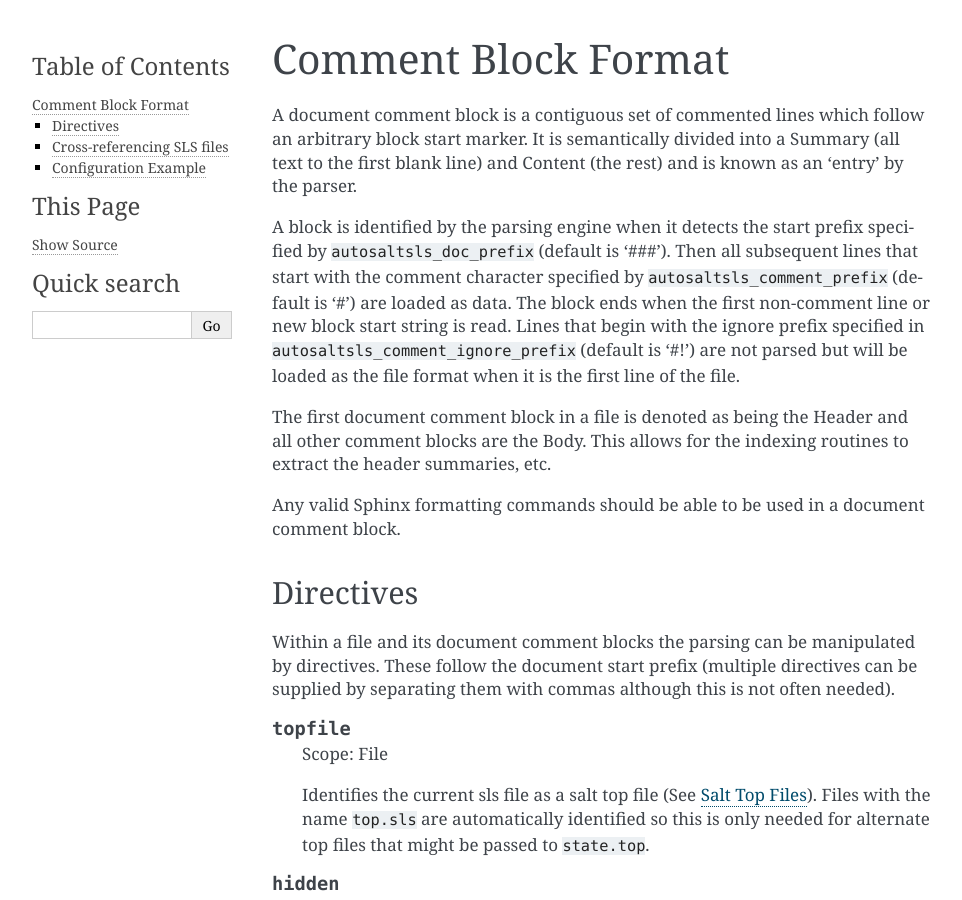
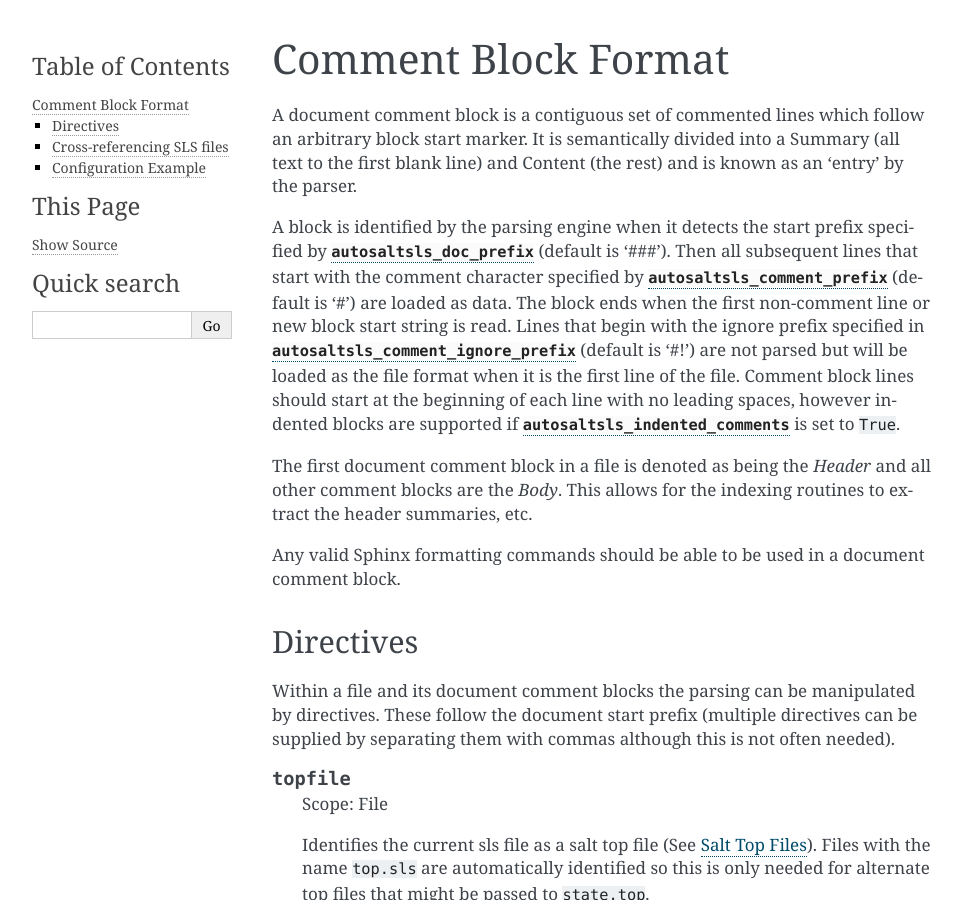
Before and after one commit to Tanoti/sphinxcontrib-autosaltsls, a Sphinx documentation site: the page built from docs/document.rst, in a window 1280 px wide and 900 px high. Shown: the whole window, without its empty margins (148-1110 px from the left). Built offline with Sphinx 7.4.7, drawn with Linux system fonts in a browser that asks for light colours; the version number is read from the project's files by our own code.

Commit message:
Updated documentation for new options.

```diff
--- a/docs/document.rst
+++ b/docs/document.rst
@@ -5,14 +5,15 @@ A document comment block is a contiguous set of commented lines which follow an
 semantically divided into a Summary (all text to the first blank line) and Content (the rest) and is known as an 'entry'
 by the parser.
 
-A block is identified by the parsing engine when it detects the start prefix specified by ``autosaltsls_doc_prefix``
-(default is '###'). Then all subsequent lines that start with the comment character specified by
-``autosaltsls_comment_prefix`` (default is '#') are loaded as data. The block ends when the first non-comment line
-or new block start string is read. Lines that begin with the ignore prefix specified in
-``autosaltsls_comment_ignore_prefix`` (default is '#!') are not parsed but will be loaded as the file format when it is
-the first line of the file.
+A block is identified by the parsing engine when it detects the start prefix specified by
+:confval:`autosaltsls_doc_prefix` (default is '###'). Then all subsequent lines that start with the comment character
+specified by :confval:`autosaltsls_comment_prefix` (default is '#') are loaded as data. The block ends when the first
+non-comment line or new block start string is read. Lines that begin with the ignore prefix specified in
+:confval:`autosaltsls_comment_ignore_prefix` (default is '#!') are not parsed but will be loaded as the file format when
+it is the first line of the file. Comment block lines should start at the beginning of each line with no leading spaces,
+however indented blocks are supported if :confval:`autosaltsls_indented_comments` is set to ``True``.
 
-The first document comment block in a file is denoted as being the Header and all other comment blocks are the Body.
+The first document comment block in a file is denoted as being the *Header* and all other comment blocks are the *Body*.
 This allows for the indexing routines to extract the header summaries, etc.
 
 Any valid Sphinx formatting commands should be able to be used in a document comment block.
```
